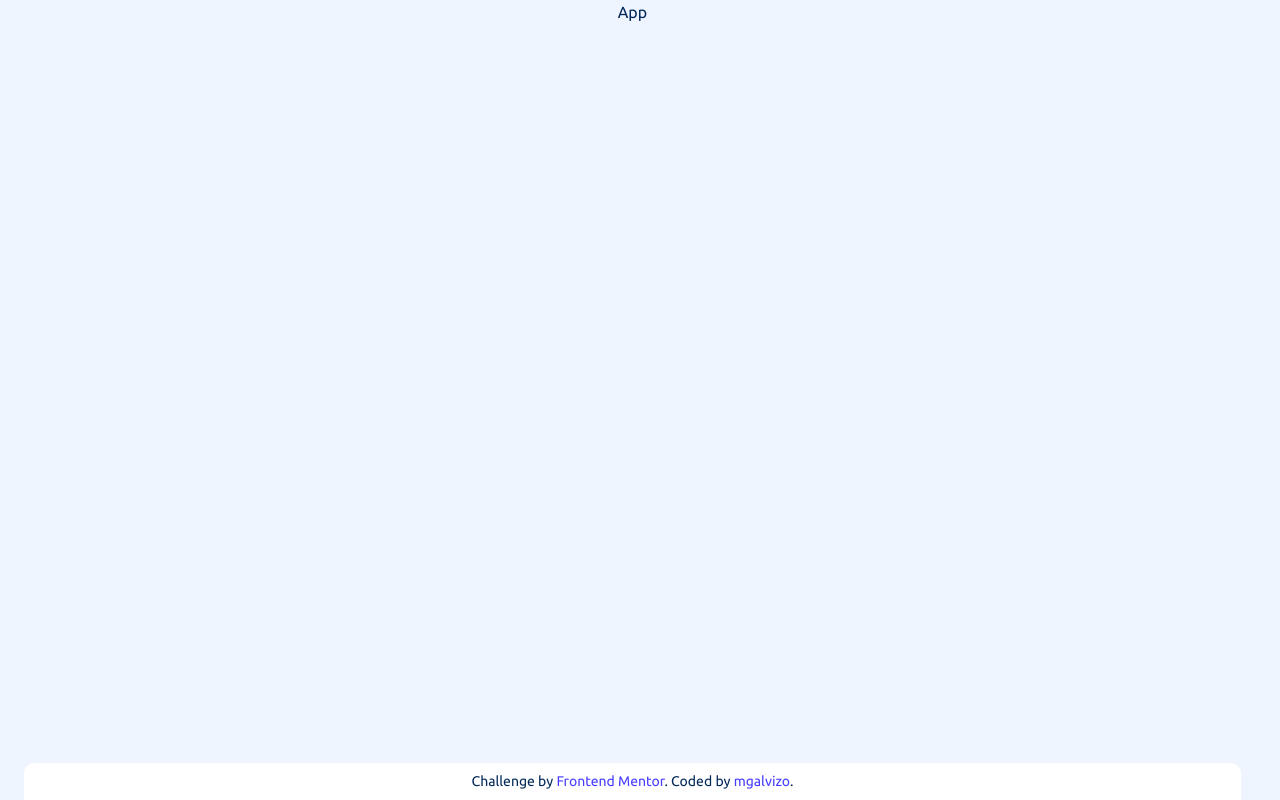
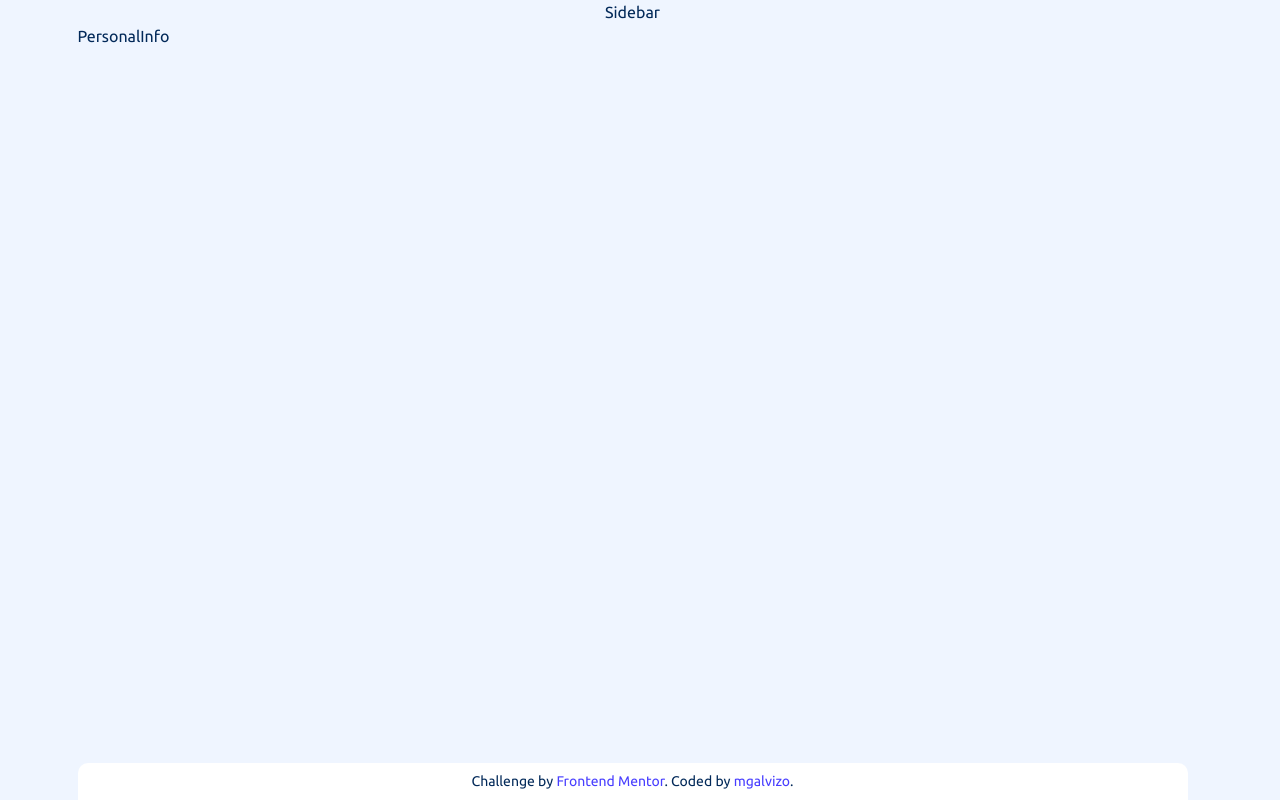
Before and after one commit to mgalvizo/multi-step-form-source, a React (Vite) app: page /#/personal-info in a window 1280 px wide. Built offline with nearby package versions, Linux system fonts and the light colour scheme.

Commit message:
add initial routes and components, add page not found, change attribution markup

```diff
--- a/src/App.tsx
+++ b/src/App.tsx
@@ -1,14 +1,28 @@
+import { HashRouter, Routes, Route, Navigate } from 'react-router-dom';
 import GlobalStyle from './components/styled/GlobalStyle.styled';
-import Attribution from './components/Attribution.component';
+import AppLayout from './components/pages/AppLayout.component';
+import PersonalInfo from './components/Steps/PersonalInfo.component';
+import PageNotFound from './components/pages/PageNotFound.component';
 
 const App = () => {
     return (
         <>
             <GlobalStyle />
-            <div className="root__content">
-                App
-                <Attribution />
-            </div>
+            <HashRouter>
+                <Routes>
+                    <Route element={<AppLayout />}>
+                        <Route
+                            index
+                            element={<Navigate replace to="personal-info" />}
+                        />
+                        <Route
+                            path="personal-info"
+                            element={<PersonalInfo />}
+                        />
+                    </Route>
+                    <Route path="*" element={<PageNotFound />} />
+                </Routes>
+            </HashRouter>
         </>
     );
 };
--- a/src/components/Attribution.component.tsx
+++ b/src/components/Attribution.component.tsx
@@ -2,9 +2,9 @@ import StyledAttribution from './styled/Attribution.styled';
 
 const Attribution = () => {
     return (
-        <StyledAttribution>
-            <div className="attribution">
-                <div className="attribution__content">
+        <StyledAttribution className="component">
+            <div className="component__content">
+                <div className="attribution">
                     <p>
                         Challenge by{' '}
                         <a
--- /dev/null
+++ b/src/components/Steps/PersonalInfo.component.tsx
@@ -0,0 +1,11 @@
+import StyledPersonalInfo from '../styled/PersonalInfo.styled';
+
+const PersonalInfo = () => {
+    return (
+        <StyledPersonalInfo className="component">
+            <div className="component__content">PersonalInfo</div>
+        </StyledPersonalInfo>
+    );
+};
+
+export default PersonalInfo;
--- /dev/null
+++ b/src/components/pages/AppLayout.component.tsx
@@ -0,0 +1,19 @@
+import { Outlet } from 'react-router-dom';
+import StyledAppLayout from '../styled/AppLayout.styled';
+import Attribution from '../Attribution.component';
+
+const AppLayout = () => {
+    return (
+        <StyledAppLayout>
+            <span>Sidebar</span>
+            <main>
+                <Outlet />
+            </main>
+            <footer>
+                <Attribution />
+            </footer>
+        </StyledAppLayout>
+    );
+};
+
+export default AppLayout;
--- /dev/null
+++ b/src/components/pages/PageNotFound.component.tsx
@@ -0,0 +1,22 @@
+import StyledPageNotFound from '../styled/PageNotFound.styled';
+import StyledHeading from '../styled/Heading.styled';
+import { useMoveBack } from '../../hooks/useMoveBack';
+
+const PageNotFound = () => {
+    const moveBack = useMoveBack();
+
+    return (
+        <StyledPageNotFound className="component">
+            <div className="component__content">
+                <StyledHeading as="h1">
+                    We can't find the page you're looking for.
+                </StyledHeading>
+                <button type="button" onClick={moveBack}>
+                    Go Back
+                </button>
+            </div>
+        </StyledPageNotFound>
+    );
+};
+
+export default PageNotFound;
--- /dev/null
+++ b/src/components/styled/AppLayout.styled.ts
@@ -0,0 +1,17 @@
+import styled from 'styled-components';
+
+const StyledAppLayout = styled.div`
+    min-height: 100vh;
+    display: flex;
+    flex-direction: column;
+    justify-content: start;
+    align-items: center;
+    flex-wrap: wrap;
+    overflow-x: hidden;
+
+    footer {
+        margin-top: auto;
+    }
+`;
+
+export default StyledAppLayout;
--- a/src/components/styled/Attribution.styled.ts
+++ b/src/components/styled/Attribution.styled.ts
@@ -1,10 +1,6 @@
 import styled from 'styled-components';
 
-const StyledAttribution = styled.footer`
-    width: 100%;
-    padding: 0 var(--web-padding-l);
-    margin-top: auto;
-
+const StyledAttribution = styled.div`
     .attribution {
         border-top-left-radius: var(--attribution-rad);
         border-top-right-radius: var(--attribution-rad);
--- a/src/components/styled/GlobalStyle.styled.ts
+++ b/src/components/styled/GlobalStyle.styled.ts
@@ -96,7 +96,8 @@ body {
     overflow-x: hidden;
 }
 
-main {
+main,
+footer {
     width: 100%;
 }
 
@@ -154,16 +155,6 @@ a:link:hover {
     clip: rect(1px, 1px, 1px, 1px);
 }
 
-.root__content {
-    min-height: 100vh;
-    display: flex;
-    flex-direction: column;
-    justify-content: start;
-    align-items: center;
-    flex-wrap: wrap;
-    overflow-x: hidden;
-}
-
 // 480px
 @media only screen and (min-width: 30em) {}
 
--- /dev/null
+++ b/src/components/styled/Heading.styled.ts
@@ -0,0 +1,7 @@
+import styled, { css } from 'styled-components';
+
+const StyledHeading = styled.h1`
+    ${({ as }) => as === 'h1' && css``}
+`;
+
+export default StyledHeading;
--- /dev/null
+++ b/src/components/styled/PageNotFound.styled.ts
@@ -0,0 +1,5 @@
+import styled from 'styled-components';
+
+const StyledPageNotFound = styled.main``;
+
+export default StyledPageNotFound;
--- /dev/null
+++ b/src/components/styled/PersonalInfo.styled.ts
@@ -0,0 +1,5 @@
+import styled from 'styled-components';
+
+const StyledPersonalInfo = styled.div``;
+
+export default StyledPersonalInfo;
--- /dev/null
+++ b/src/hooks/useMoveBack.ts
@@ -0,0 +1,6 @@
+import { useNavigate } from 'react-router-dom';
+
+export const useMoveBack = () => {
+    const navigate = useNavigate();
+    return () => navigate(-1);
+};
```
